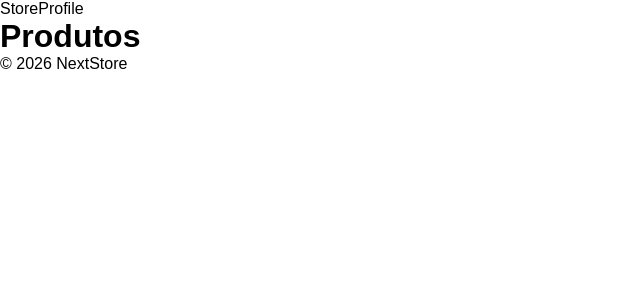
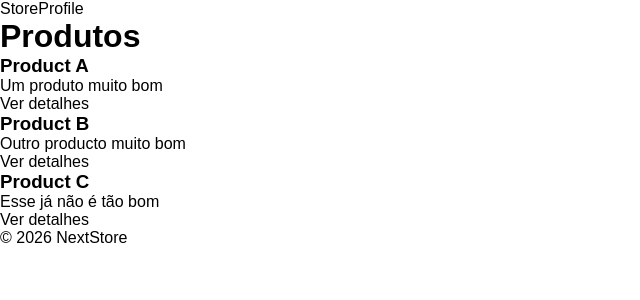
Before and after one commit to dielsonsales/NextStore, a Next.js app: page /products in a window 1280 px wide. Shown: the top 300 px of the page, without its empty margins (0-640 px from the left). Built offline with nearby package versions, Linux system fonts and the light colour scheme.

Commit message:
feat: Implement product detail with ISR

```diff
--- a/src/app/(store)/products/page.tsx
+++ b/src/app/(store)/products/page.tsx
@@ -1,5 +1,26 @@
+import Link from "next/link";
 import styles from "./page.module.css";
 
 export default function ProductsPage() {
-  return <h1>Produtos</h1>;
+  const MOCK_PRODUCTS = [
+    { id: 1, title: "Product A", description: "Um produto muito bom" },
+    { id: 2, title: "Product B", description: "Outro producto muito bom" },
+    { id: 3, title: "Product C", description: "Esse já não é tão bom" },
+  ];
+  return (
+    <>
+      <h1>Produtos</h1>
+      <ul>
+        {MOCK_PRODUCTS.map((product) => (
+          <li key={product.id}>
+            <article>
+              <h3>{product.title}</h3>
+              <p>{product.description}</p>
+              <Link href={`/product/${product.id}`}>Ver detalhes</Link>
+            </article>
+          </li>
+        ))}
+      </ul>
+    </>
+  );
 }
```
Also changed, not shown: src/app/(store)/product/[productId]/page.tsx (+16 -1 lines).
